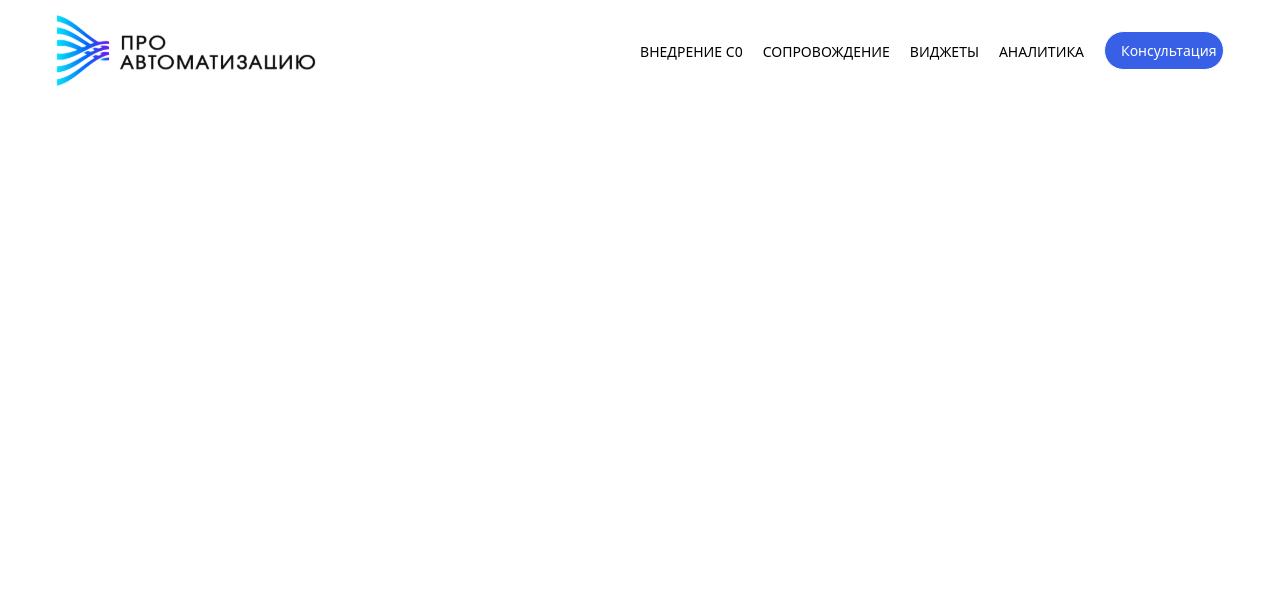
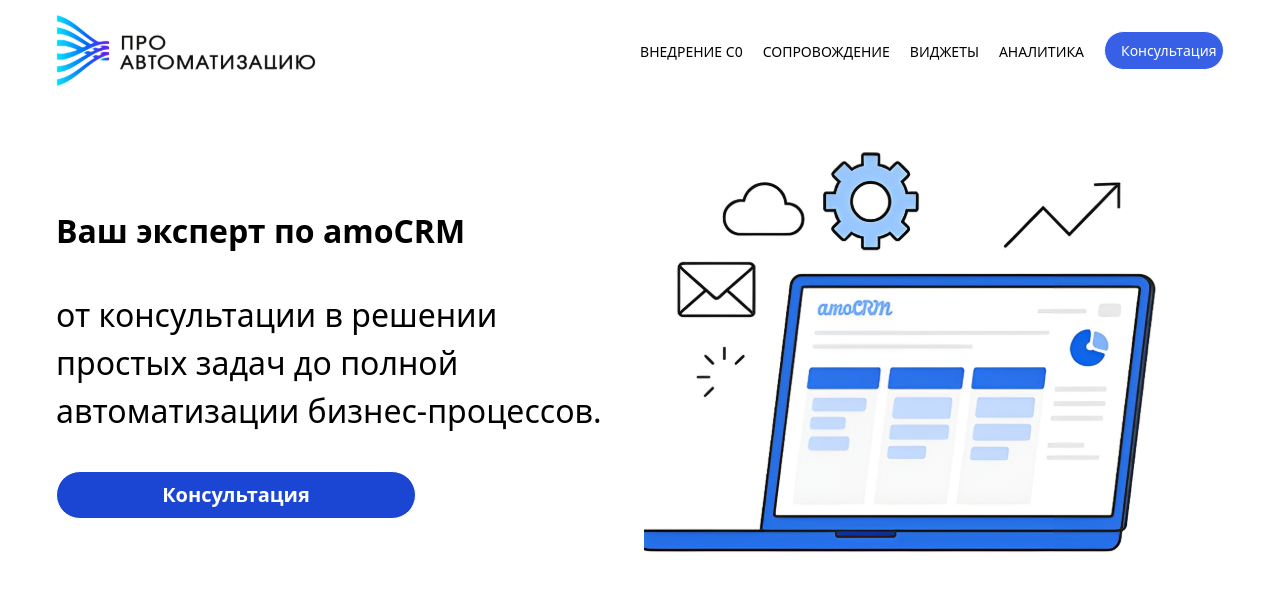
Before and after one commit to DFimp/landing_pro_automatization, a Next.js app: page / in a window 1280 px wide. Shown: the top 590 px of the page. Built offline with nearby package versions, Linux system fonts and the light colour scheme.

Commit message:
add hero section to main page

```diff
--- a/src/app/page.tsx
+++ b/src/app/page.tsx
@@ -1,7 +1,11 @@
 import Header from "@/widgets/header/Header";
+import Hero from "@/widgets/hero/Hero";
 
 export default function Home() {
   return (
-      <Header />
+      <>
+          <Header />
+          <Hero />
+      </>
   );
 }
```
